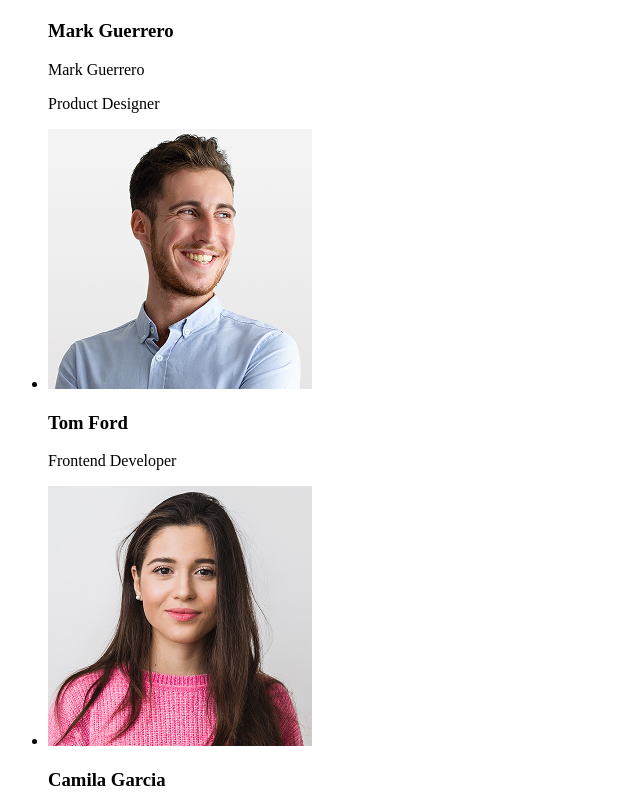
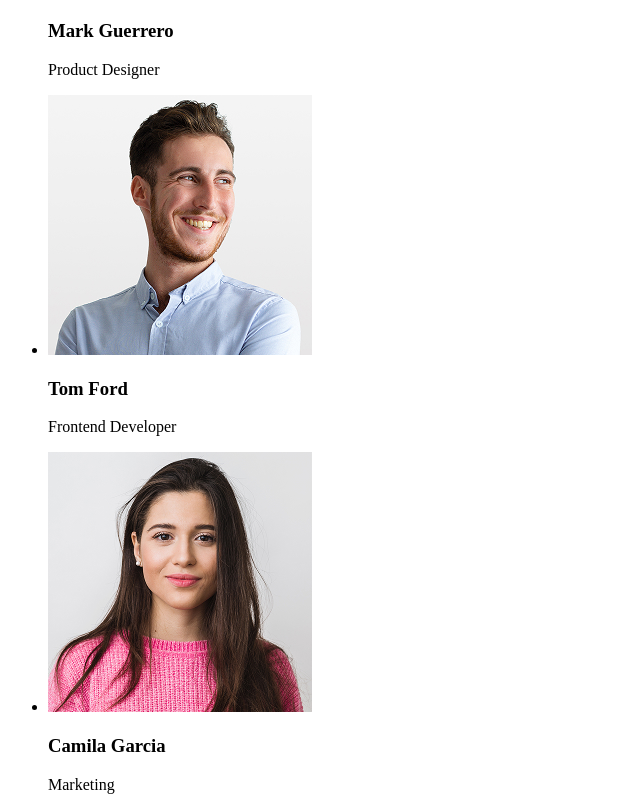
Before and after one commit to Zaleva96/goit-markup-hw-01, a plain HTML site: page index.html in a window 1280 px wide. Shown: the part 970-1777 px from the top of the page, without its empty margins (0-640 px from the left). Drawn offline with Linux system fonts and the light colour scheme.

```diff
--- a/index.html
+++ b/index.html
@@ -75,7 +75,6 @@
               width="264"
               height="260" />
             <h3>Mark Guerrero</h3>
-            <p class="team-name">Mark Guerrero</p>
             <p>Product Designer</p>
           </li>
           <li>
```
